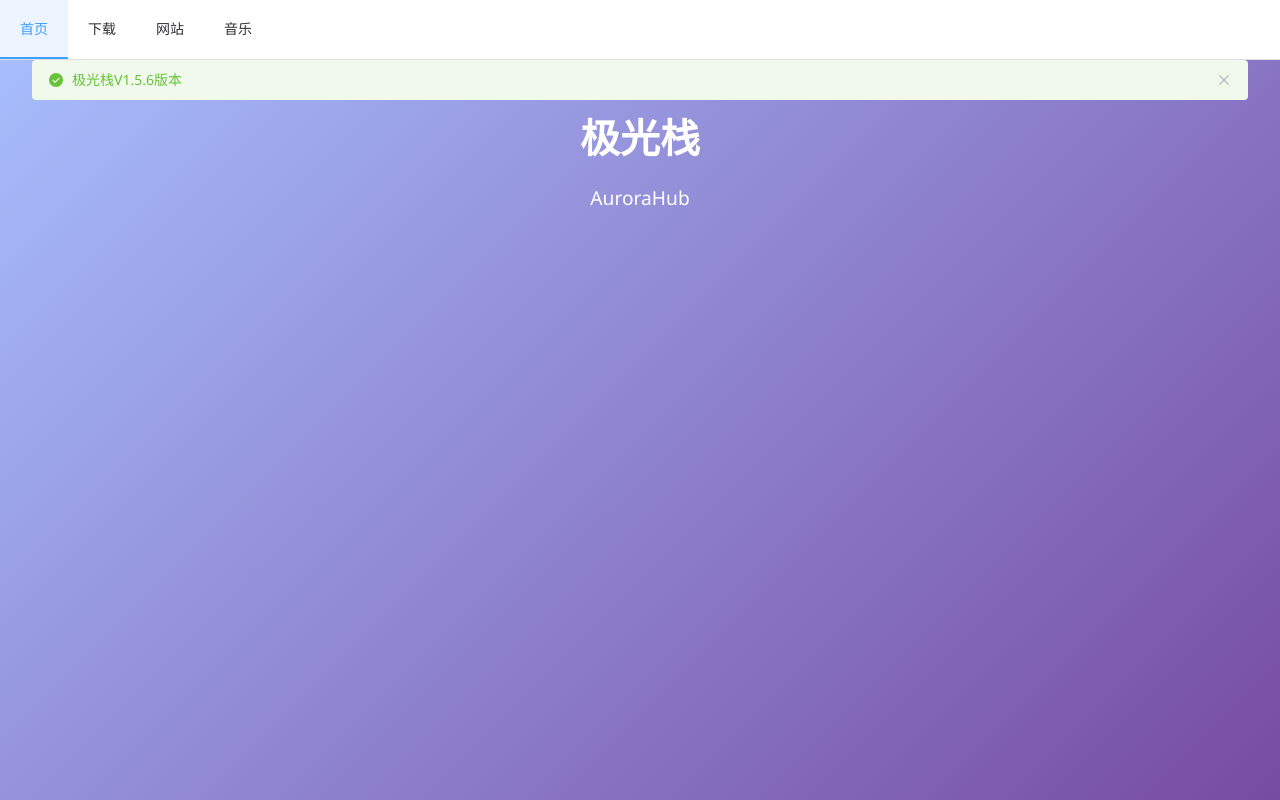
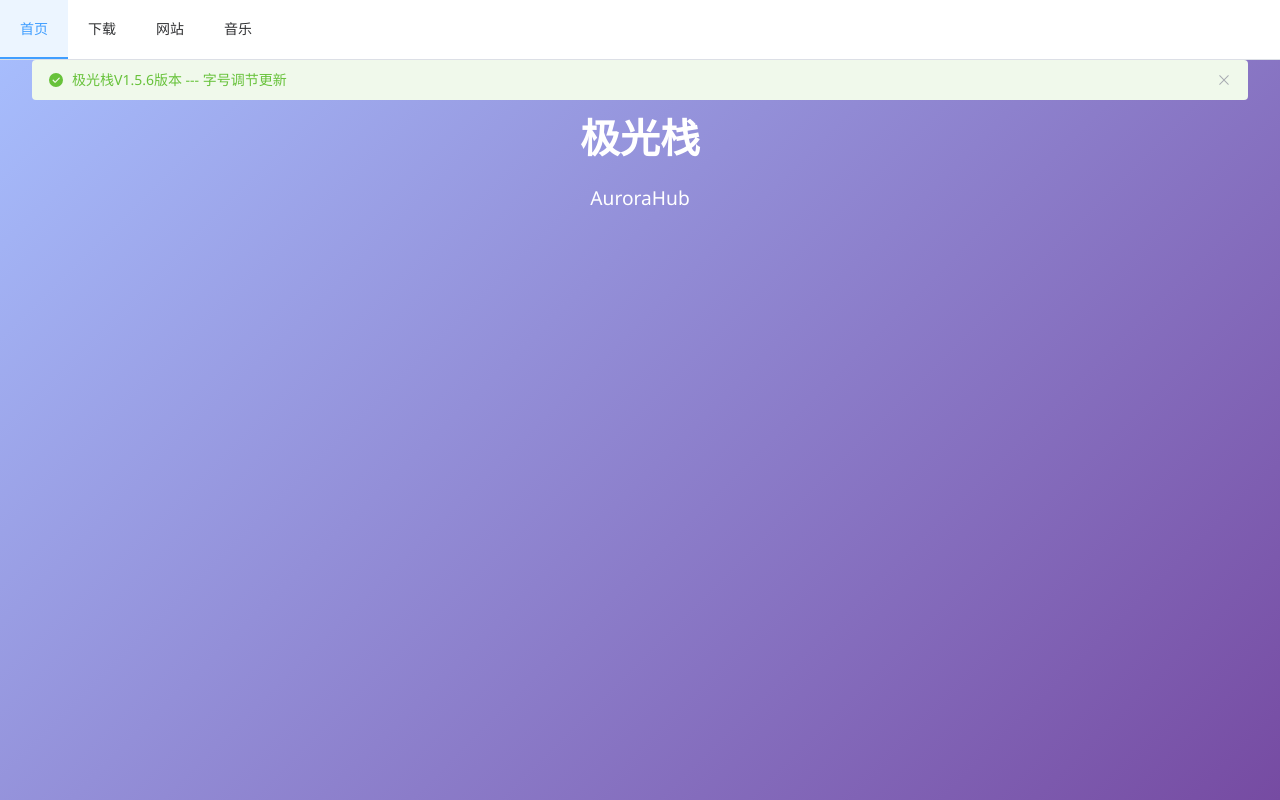
Before and after one commit to Song-1118/my-website, a Vue app: page / in a window 1280 px wide. Built offline with nearby package versions, Linux system fonts and the light colour scheme.

Commit message:
V1.5.6-A

```diff
--- a/src/views/Home.vue
+++ b/src/views/Home.vue
@@ -1,5 +1,5 @@
 <template>
-  <el-alert class="version" show-icon title="极光栈V1.5.6版本" type="success" />
+  <el-alert class="version" show-icon title="极光栈V1.5.6版本 --- 字号调节更新" type="success" />
   <div class="home-container">
     <div class="content animated fadeInUp">
       <h1 class="title">极光栈</h1>
--- a/src/views/Music/Player2.vue
+++ b/src/views/Music/Player2.vue
@@ -653,6 +653,6 @@ const clearQueue = () => {
 }
 
 .breadcrumb {
-    font-size: 20px;
+    font-size: 15px;
 }
 </style>
```
